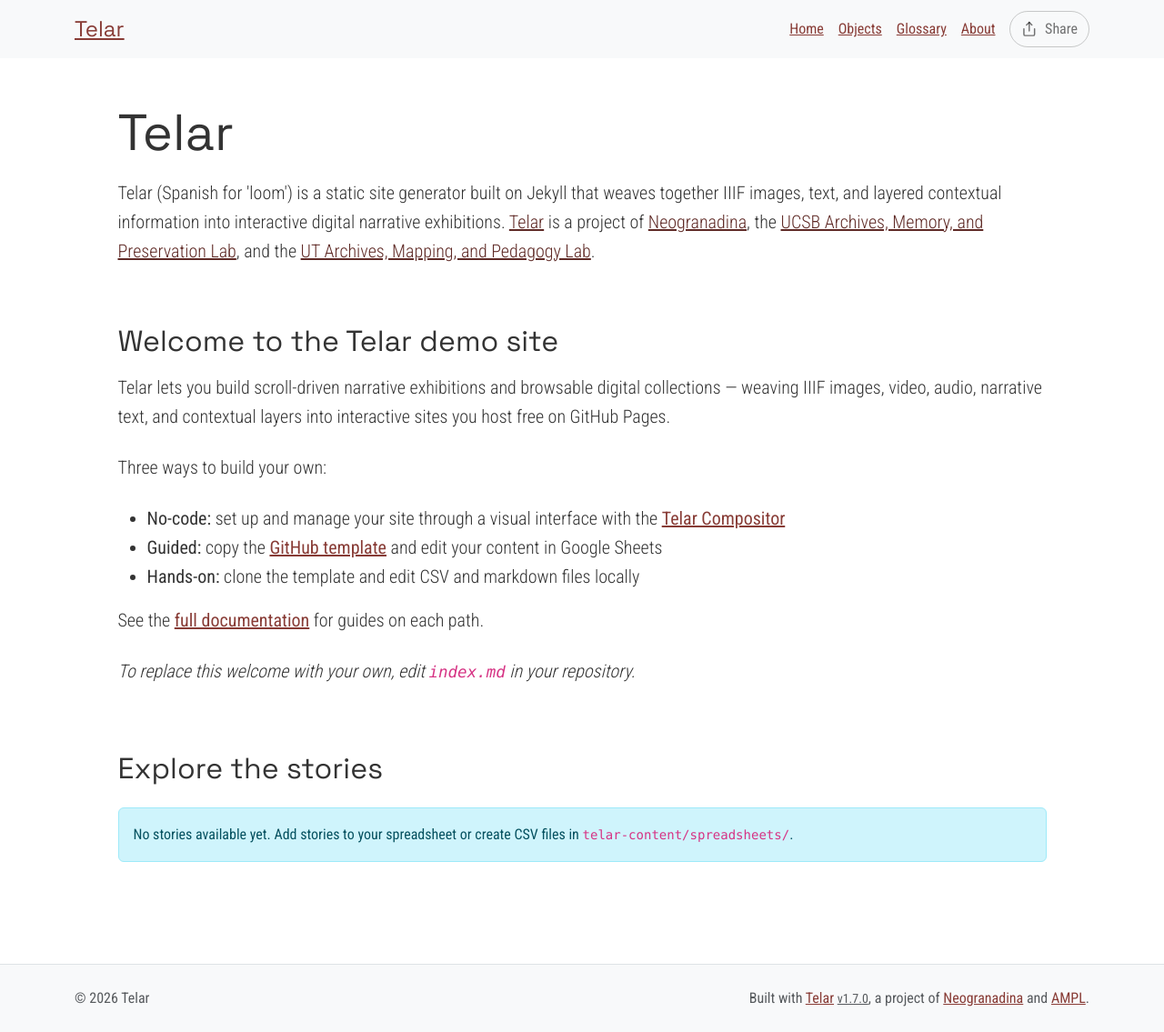
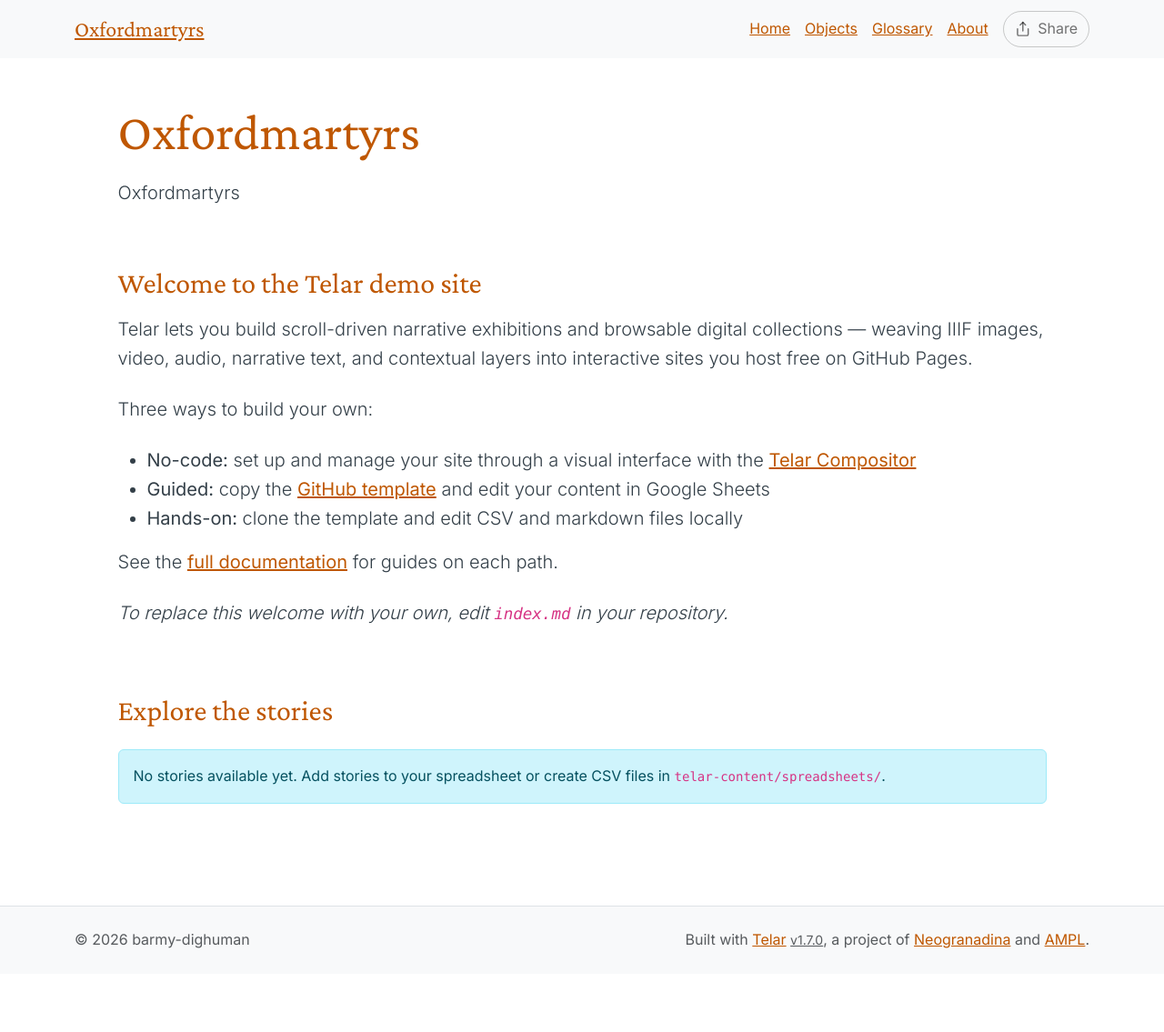
Before and after one commit to barmy-dighuman/oxfordmartyrs, a Jekyll site: the page built from index.md, in a window 1280 px wide. Shown: the whole page at 91% size. Built offline with Jekyll 4.4.1, drawn with Linux system fonts in a browser that asks for light colours; after the commit the page ends 1071 px from its top, so only the background shows below that.

Commit message:
Set up site configuration and starter content

```diff
--- a/_config.yml
+++ b/_config.yml
@@ -2,13 +2,13 @@
 # https://telar.org
 
 # Site Settings
-title: "Telar"
-description: "Telar (Spanish for 'loom') is a static site generator built on Jekyll that weaves together IIIF images, text, and layered contextual information into interactive digital narrative exhibitions. <a href='https://github.com/UCSB-AMPLab/telar'>Telar</a> is a project of <a href='https://neogranadina.org'>Neogranadina</a>, the <a href='https://ampl.clair.ucsb.edu/'>UCSB Archives, Memory, and Preservation Lab</a>, and the <a href='https://liberalarts.utexas.edu/history/'>UT Archives, Mapping, and Pedagogy Lab</a>."
-url: "https://ampl.clair.ucsb.edu"
-baseurl: "/telar"
-author: ""
+title: "Oxfordmartyrs"
+description: "Oxfordmartyrs"
+url: "https://barmy-dighuman.github.io"
+baseurl: "/oxfordmartyrs"
+author: "barmy-dighuman"
 email: ""
-telar_theme: "trama" # Options: trama, paisajes, neogranadina, santa-barbara, austin, or custom
+telar_theme: "austin" # Options: trama, paisajes, neogranadina, santa-barbara, austin, or custom
 logo: ""
 telar_language: "en" # Options: "en" (English), "es" (Español)
 collection_mode: false # Set to true to show objects first with large thumbnails and stories below with small thumbnails (collection-first homepage)
@@ -18,7 +18,7 @@
   show_on_homepage: true # Set to false to hide stories section from homepage (stories still accessible via direct URL)
   show_story_steps: true # Set to false to hide "Step X" overlay in stories
   show_object_credits: true # Set to true to display object credits badge (bottom-left corner, dismissable)
-  include_demo_content: true # Fetch demo stories from content.telar.org. Switch this off to hide demo stories and their content.
+  include_demo_content: false # Fetch demo stories from content.telar.org. Switch this off to hide demo stories and their content.
 
 # Collection Interface Settings
 collection_interface:
@@ -45,7 +45,7 @@
 #    - If using GitHub Pages: GitHub Actions will automatically discover tab GIDs and fetch CSVs
 #    - If running locally: Run `python3 scripts/fetch_google_sheets.py` before building
 google_sheets:
-  enabled: true
+  enabled: false
   published_url: "https://docs.google.com/spreadsheets/d/e/2PACX-1vT9eeRoyQCr1j-1uDaWBm-rgZNXtn9A-mepL0I4dqDTx2-E_6gbVD-8x0DYDVhppiAzrFpd20_9cr3z/pubhtml"
 
 #
--- a/telar-content/spreadsheets/glossary.csv
+++ b/telar-content/spreadsheets/glossary.csv
@@ -2,6 +2,4 @@
 id_término,titulo,definición
 # Make it lower-case and avoid spaces.,# Please provide a title — this is required.,"Panel content: write text here, paste markdown, or the name of an .md file in /components/texts/glossary/ (the .md extension is required)"
 # Escríbelo en minúsculas y sin espacios.,# Incluye un título: este campo es obligatorio.,"Contenido del panel: escribe texto aquí, pega markdown, o indica un archivo archivo .md en /components/texts/glossary/ (la extensión .md es obligatoria)"
-telar,Telar,"Telar (Spanish for 'loom') is a minimal-computing framework that weaves together IIIF images, audio, video, and texts to create layered visual narratives for digital scholarship, public exhibitions, community storytelling, and classroom projects. Learn more at [Telar.org](https://telar.org)
-
-Telar es un marco de computación mínima que entreteje imágenes IIIF, audio, video y textos en narrativas visuales por capas para humanidades digitales, exposiciones públicas, narrativa comunitaria y proyectos en el salón de clase. Aprende más en [Telar.org](https://telar.org)"
+telar,Telar,"Telar (Spanish for 'loom') is a minimal-computing framework that weaves together IIIF images, audio, video, and texts to create layered visual narratives for digital scholarship, public exhibitions, community storytelling, and classroom projects. Learn more at [Telar.org](https://telar.org)"
--- a/telar-content/spreadsheets/plantilla_en_blanco.csv
+++ /dev/null
@@ -1,5 +0,0 @@
-paso,objeto,página,x,y,zoom,inicio_clip,fin_clip,bucle,texto_alt,pregunta,respuesta,boton_capa1,contenido_capa1,boton_capa2,contenido_capa2
-#,id_objeto de la pestaña objetos / objects,para objetos con múltiples páginas,Posición horizontal 0-1 (0.5 = centro),Posición vertical 0-1 (0.5 = centro),1.0 = imagen completa,"Tiempo de inicio para clips de video/audio, ej. ""1:30"" (m:ss) o ""90"" (segundos)",Tiempo de fin para clips de video/audio,sí para repetir el clip (loop),"Describe lo que se ve en esta vista ampliada para lectores de pantalla. Si se deja vacío, se usa la descripción de imagen del objeto.",Encabezado para este paso,Texto breve de 1-2 oraciones,"Texto opcional del botón (predeterminado: ""Saber más"")","Contenido del panel: escribe texto aquí, pega markdown, o indica ruta a archivo .md (ej. tu-historia/archivo.md)","Texto opcional del segundo botón (predeterminado: ""Profundizar más"")","Segundo panel: escribe texto aquí, pega markdown, o indica ruta a archivo .md"
-1,telar-placeholder,,,,,,,,,pregunta,respuesta,,,,
-2,telar-placeholder,,,,,,,,,pregunta,respuesta,,,,
-3,telar-placeholder,,,,,,,,,pregunta,respuesta,,,,
--- a/telar-content/spreadsheets/project.csv
+++ b/telar-content/spreadsheets/project.csv
@@ -3,4 +3,3 @@
 #,# Must match the tab name exactly. Use lowercase letters and hyphens (e.g. allegorical-woman),Story title,Optional subtitle,Optional attribution (supports markdown),"If ""yes"", then users will need the key you set in _config.yml to access this story."
 #,# Debe coincidir con el nombre de la pestaña exactamente. Usa letras minúsculas y guiones (p. ej. mujer-alegorica),Título de la historia,Subtítulo opcional,Atribución opcional (admite markdown),"Si ""sí"", los usuarios deberán utilizar la clave que fijes en _config.yml"
 1,blank_template,replace me with your title,,,FALSE
-2,plantilla_en_blanco,reemplázame con tu título,,,FALSE
```
Also changed, not shown: telar-content/texts/stories/plantilla_en_blanco/ejemplo-panel.md (deleted, +0 -9 lines).
